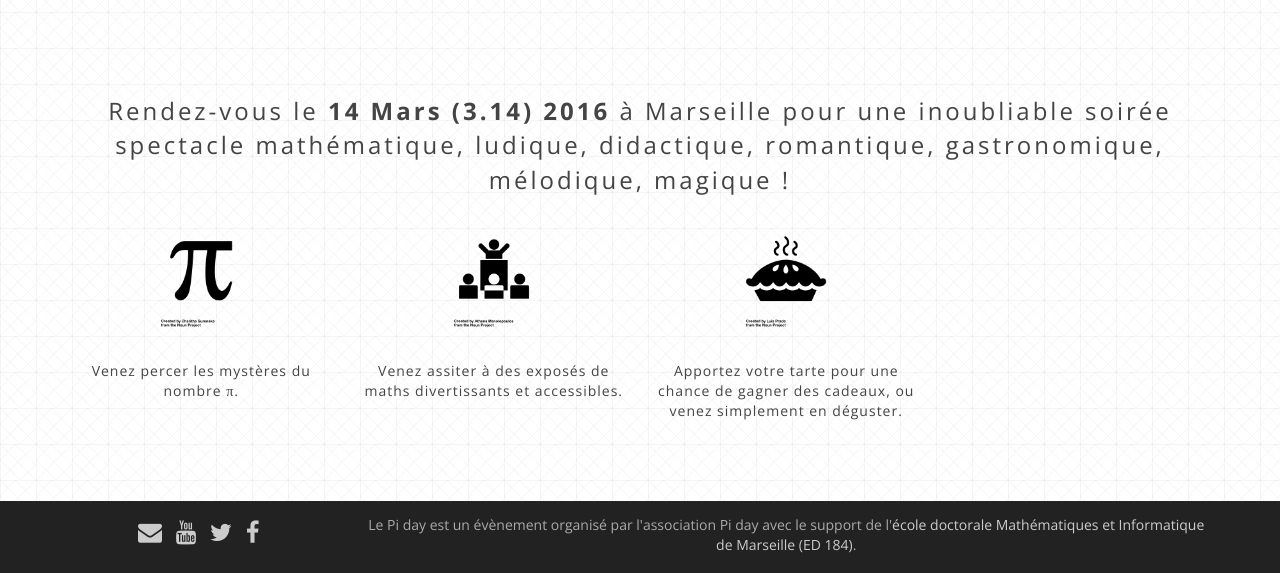
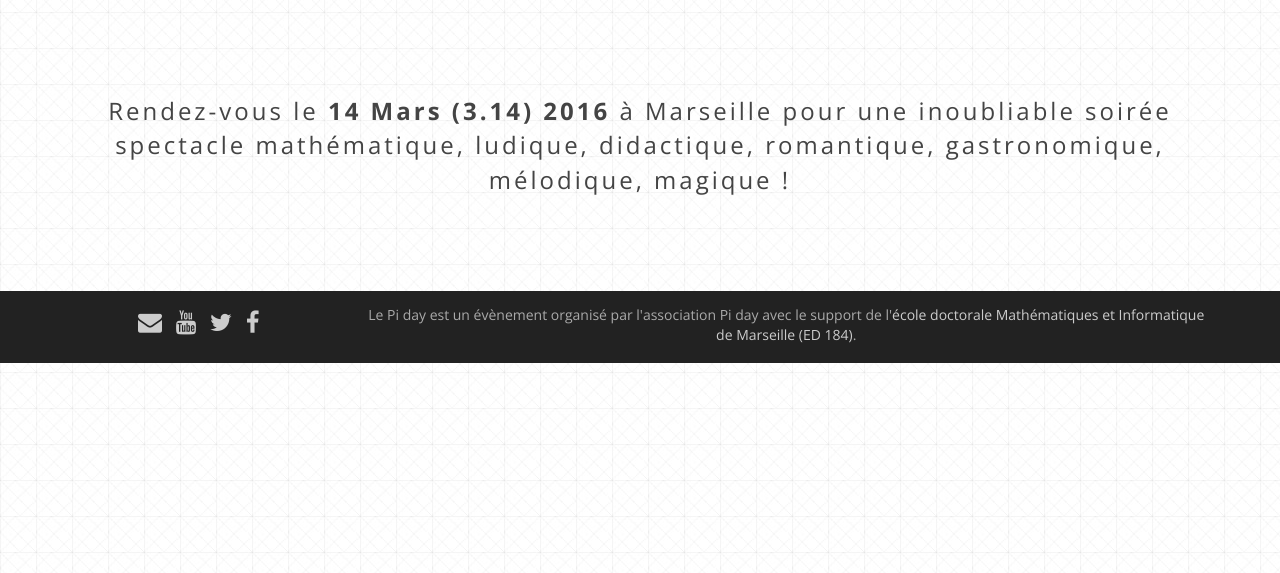
Before and after one commit to Piday/piday.github.io, a Jekyll site: the page built from index.html, in a window 1280 px wide and 1173 px high. Shown: the part 600-1173 px from the top of the window. Built offline with Jekyll 4.4.1, drawn with Linux system fonts in a browser that asks for light colours; nearby versions of some CDN libraries; Markdown is read by kramdown in place of the engine named in the settings.

Commit message:
suppression descriptif

```diff
--- a/index.html
+++ b/index.html
@@ -64,7 +64,7 @@ title: La journée de Pi
       	</div>
 	</div>
 </div>
-  <div class="row text-center">
+<!-- <div class="row text-center">
 	<div class="col-sm-6 col-md-3">
       	<div class="feature">
         	<div class="feature-picture">
@@ -92,6 +92,6 @@ title: La journée de Pi
         </p>
 		</div>
 	</div>
- </div>
+ </div> -->
 
 </div>
```
Lines whose indentation alone changed are shown as unchanged.
